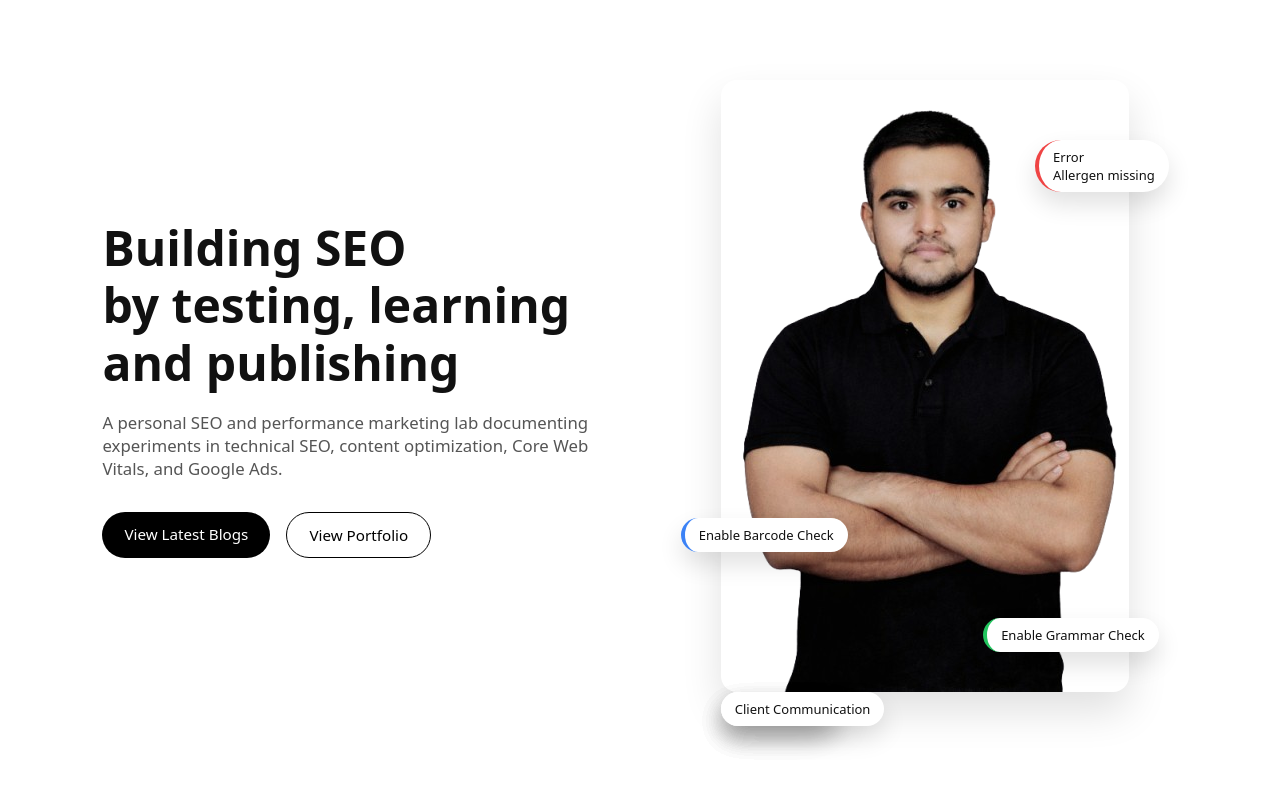
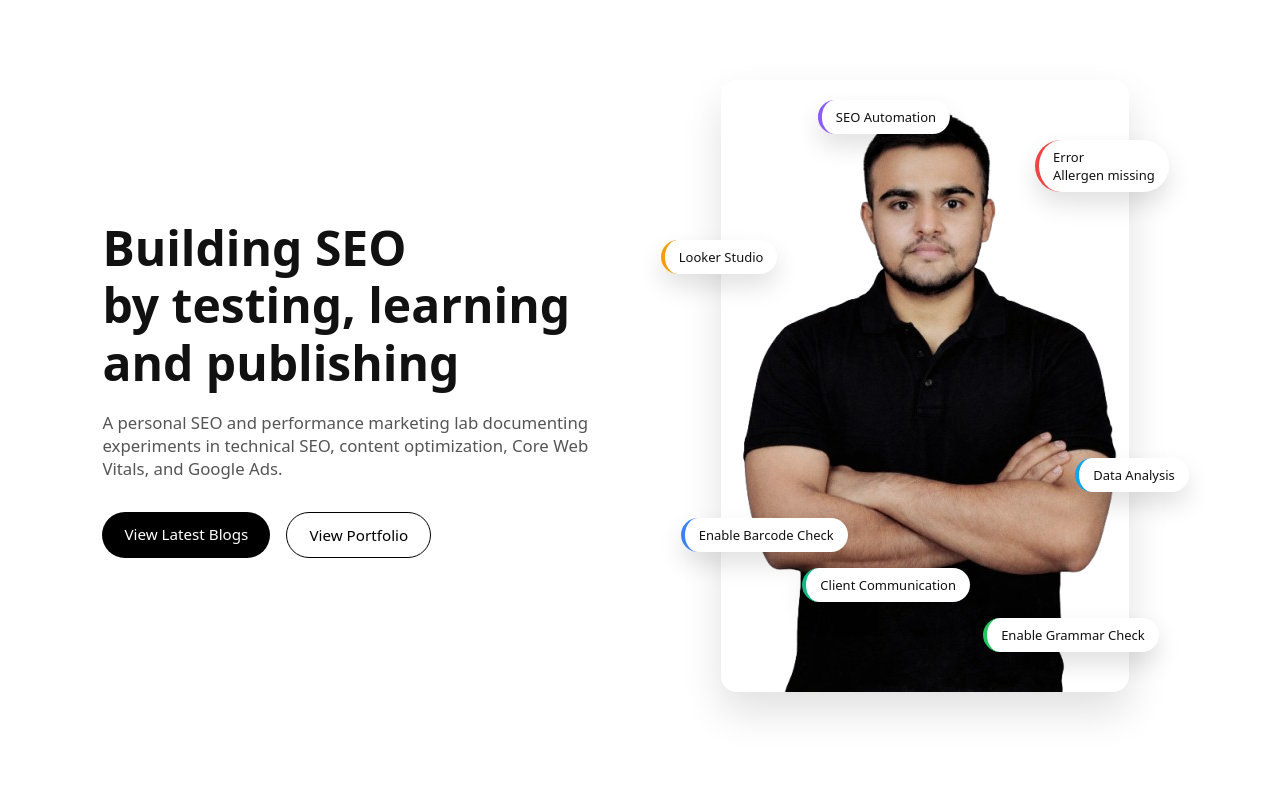
Before and after one commit to uddeshbommawar/uddeshbommawar.github.io, a Jekyll site: the page built from index.md, in a window 1280 px wide. Shown: the top 790 px of the page. Built offline with Jekyll 4.4.1, drawn with Linux system fonts in a browser that asks for light colours.

Commit message:
Update main.css

```diff
--- a/assets/css/main.css
+++ b/assets/css/main.css
@@ -163,6 +163,34 @@ body {
 
   animation: float 3s ease-in-out infinite;
 }
+.badge.looker {
+  top: 160px;
+  left: -60px;
+  border-left: 4px solid #f59e0b;
+  animation-delay: 3s;
+}
+
+.badge.automation {
+  top: 20px;
+  left: 40%;
+  transform: translateX(-50%);
+  border-left: 4px solid #8b5cf6;
+  animation-delay: 4s;
+}
+
+.badge.data {
+  bottom: 200px;
+  right: -60px;
+  border-left: 4px solid #0ea5e9;
+  animation-delay: 5s;
+}
+
+.badge.communication {
+  bottom: 90px;
+  left: 20%;
+  border-left: 4px solid #10b981;
+  animation-delay: 6s;
+}
 
 /* ================================
    Badge Positions
```
